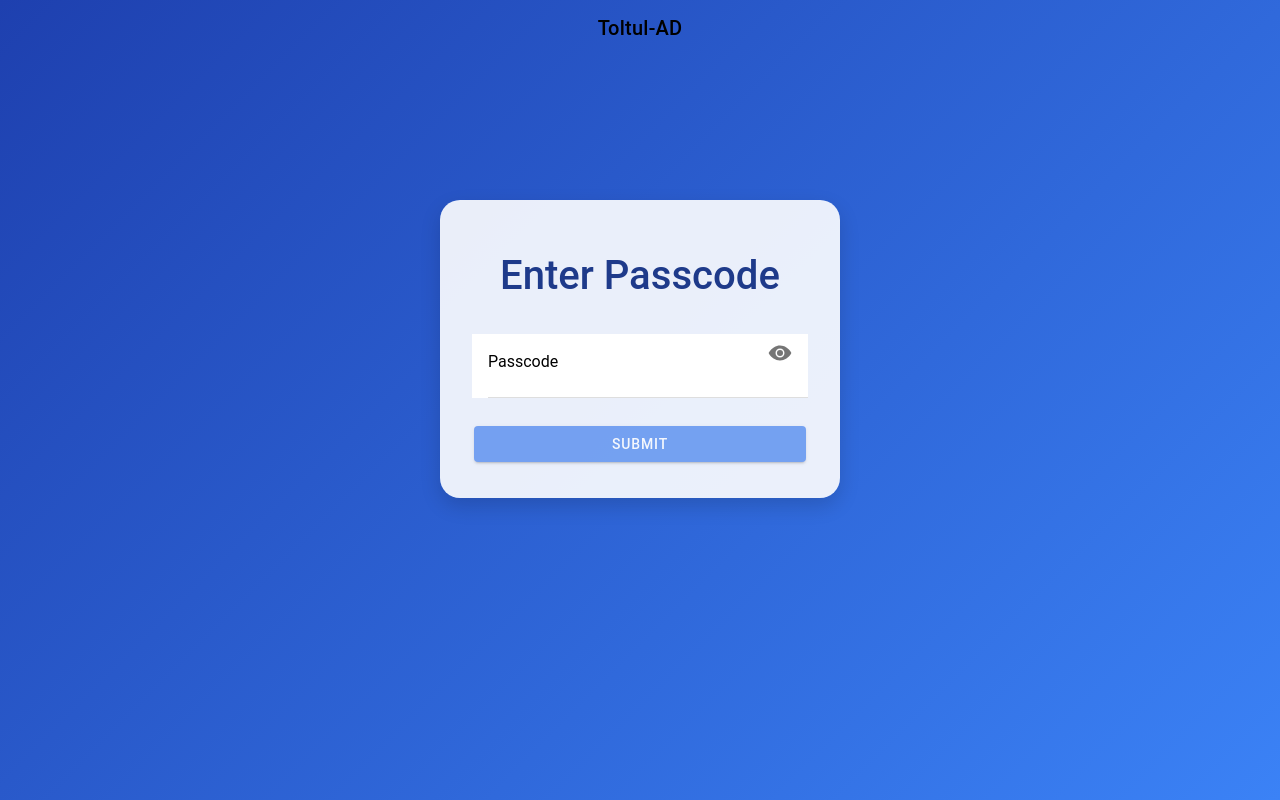
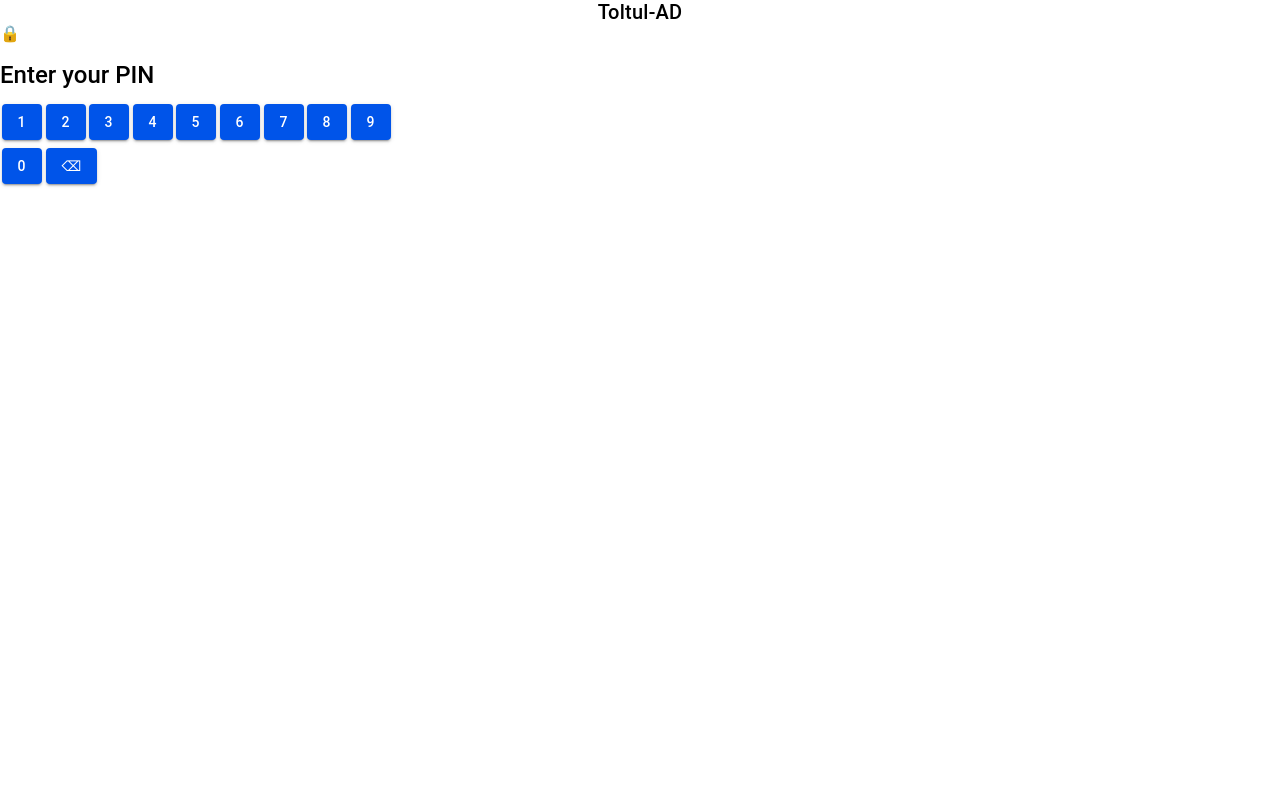
Before and after one commit to Opop29/Toltul-ad, a React (Vite) app: page /Toltul-ad/enter-passcode in a window 1280 px wide. Built offline with nearby package versions, Linux system fonts and the light colour scheme.

Commit message:
accespage

```diff
--- a/src/css/EnterPasscode.css
+++ /dev/null
@@ -1,43 +0,0 @@
-
-.fade-in {
-  animation: fadeIn 0.8s ease-in;
-}
-
-@keyframes fadeIn {
-  from { opacity: 0; transform: translateY(10px); }
-  to { opacity: 1; transform: translateY(0); }
-}
-
-.shake {
-  animation: shake 0.5s;
-}
-
-@keyframes shake {
-  0% { transform: translateX(0); }
-  20% { transform: translateX(-8px); }
-  40% { transform: translateX(8px); }
-  60% { transform: translateX(-8px); }
-  80% { transform: translateX(8px); }
-  100% { transform: translateX(0); }
-}
-.enter-passcode-bg {
-  --background: linear-gradient(135deg, #1e40af, #3b82f6);
-  animation: fadeIn 1s ease-in-out;
-}
-
-.shake {
-  animation: shake 0.4s;
-}
-
-@keyframes shake {
-  0% { transform: translateX(0px); }
-  25% { transform: translateX(-5px); }
-  50% { transform: translateX(5px); }
-  75% { transform: translateX(-5px); }
-  100% { transform: translateX(0px); }
-}
-
-@keyframes fadeIn {
-  from { opacity: 0; }
-  to { opacity: 1; }
-}
--- a/src/pages/EnterPasscode.tsx
+++ b/src/pages/EnterPasscode.tsx
@@ -12,40 +12,46 @@ import {
   IonHeader,
   IonToolbar,
   IonTitle,
+  isPlatform
 } from "@ionic/react";
 import { useHistory } from "react-router-dom";
 import { supabase } from "../utils/supabaseClient";
 import { eye, eyeOff } from "ionicons/icons";
-import "../css/EnterPasscode.css";
+
 
 const EnterPasscode: React.FC = () => {
   const [passcode, setPasscode] = useState("");
   const [showPasscode, setShowPasscode] = useState(false);
+  const [pin, setPin] = useState<string[]>(Array(6).fill(""));
+  const [activeIndex, setActiveIndex] = useState(0);
+
   const [showToast, setShowToast] = useState(false);
   const [toastMessage, setToastMessage] = useState("");
   const [toastColor, setToastColor] = useState<"success" | "danger">("success");
   const [loading, setLoading] = useState(false);
   const [shake, setShake] = useState(false);
+
   const history = useHistory();
+  const isMobile = isPlatform("mobile") || isPlatform("tablet");
 
   useEffect(() => {
     setPasscode("");
+    setPin(Array(6).fill(""));
+    setActiveIndex(0);
   }, []);
 
   const vibrate = (pattern: number | number[]) => {
-    if ("vibrate" in navigator) {
-      navigator.vibrate(pattern);
-    }
+    if ("vibrate" in navigator) navigator.vibrate(pattern);
   };
 
-  const handleCheckPasscode = async () => {
-    if (!passcode.trim()) return;
+  const checkPasscode = async (code: string) => {
+    if (!code) return;
     setLoading(true);
 
     const { data, error } = await supabase
       .from("passcodes")
       .select("*")
-      .eq("code", passcode.trim())
+      .eq("code", code.trim())
       .single();
 
     setLoading(false);
@@ -54,78 +60,63 @@ const EnterPasscode: React.FC = () => {
       vibrate([200, 100, 200]);
       setShake(true);
       setTimeout(() => setShake(false), 500);
-
       setToastMessage("❌ Invalid Passcode");
       setToastColor("danger");
       setShowToast(true);
       setPasscode("");
+      setPin(Array(6).fill(""));
+      setActiveIndex(0);
     } else {
       vibrate(150);
       setToastMessage("✅ Access Granted");
       setToastColor("success");
       setShowToast(true);
+      localStorage.setItem("authenticated", "true");
+      setTimeout(() => history.push("/Toltul-ad/home"), 900);
+    }
+  };
 
-      localStorage.setItem("authenticated", "true");
+  const onDesktopSubmit = () => {
+    if (!passcode.trim()) return;
+    checkPasscode(passcode);
+  };
 
-      setPasscode("");
-      setTimeout(() => {
-        history.push("/Toltul-ad/home");
-      }, 1000);
+  const handleNumberPress = (num: string) => {
+    if (loading) return;
+    if (activeIndex < 6) {
+      const newPin = [...pin];
+      newPin[activeIndex] = num;
+      setPin(newPin);
+      setActiveIndex(activeIndex + 1);
+      if (activeIndex + 1 === 6) checkPasscode(newPin.join(""));
+    }
+  };
+
+  const handleDelete = () => {
+    if (loading) return;
+    if (activeIndex > 0) {
+      const newPin = [...pin];
+      newPin[activeIndex - 1] = "";
+      setPin(newPin);
+      setActiveIndex(activeIndex - 1);
     }
   };
 
   return (
     <IonPage>
-      {/* Header with title */}
+  <IonContent className="enter-passcode-bg" fullscreen>
+    {!isMobile ? (
+      <div className="glass-card desktop-container">
 
-
-
-
-
-
-      {/* Content with cool background */}
-      <IonContent
-        fullscreen
-        className="ion-padding ion-text-center fade-in enter-passcode-bg"
-      >
-         <IonTitle className="ion-text-center">Toltul-AD</IonTitle>
-        <div
-          style={{
-            maxWidth: "90%",
-            width: "400px",
-            margin: "0 auto",
-            marginTop: "20vh",
-            display: "flex",
-            flexDirection: "column",
-            gap: "1.5rem",
-            background: "rgba(255, 255, 255, 0.9)",
-            padding: "2rem",
-            borderRadius: "20px",
-            boxShadow: "0 8px 20px rgba(0,0,0,0.15)",
-          }}
-        >
-        <h1
-  style={{
-    fontSize: "clamp(1.8rem, 5vw, 2.5rem)",
-    color: "#1E3A8A",
-    textAlign: "center",
-  }}
->
-   Enter Passcode
-</h1>
-
-
+        <IonTitle className="ion-text-center tech-title">Toltul-AD</IonTitle>
+        <h1 className="title gradient-title">🔑 Enter Passcode</h1>
         <IonItem className={shake ? "shake" : ""}>
           <IonLabel position="floating">Passcode</IonLabel>
           <IonInput
             type={showPasscode ? "text" : "password"}
             value={passcode}
             onIonChange={(e) => setPasscode(e.detail.value!)}
-              onKeyDown={(e) => {
-                if (e.key === "Enter") {
-                  handleCheckPasscode();
-                }
-              }}
+            onKeyDown={(e) => { if (e.key === "Enter") onDesktopSubmit(); }}
           />
           <IonIcon
             slot="end"
@@ -134,16 +125,57 @@ const EnterPasscode: React.FC = () => {
             style={{ cursor: "pointer" }}
           />
         </IonItem>
-
        <IonButton
   expand="block"
-            color="primary"
-            onClick={handleCheckPasscode}
+  onClick={onDesktopSubmit}
   disabled={!passcode.trim() || loading}
+  style={{ display: loading ? "none" : "block" }}
 >
   {loading ? <IonSpinner name="crescent" /> : "Submit"}
 </IonButton>
+
       </div>
+    ) : (
+      <div className="glass-card passcode-container">
+        <IonTitle className="ion-text-center tech-title">Toltul-AD</IonTitle>
+        <div className="logo-circle">🔒</div>
+        <h2>Enter your PIN</h2>
+        <div className={`pin-boxes ${shake ? "shake" : ""}`}>
+          {pin.map((digit, i) => (
+            <div
+              key={i}
+              className={`pin-box ${digit ? "filled" : ""} ${
+                i === activeIndex ? "active" : ""
+              }`}
+            >
+              {digit ? "●" : ""}
+            </div>
+          ))}
+        </div>
+        <div className="keypad">
+          {[1, 2, 3, 4, 5, 6, 7, 8, 9].map((n) => (
+            <IonButton
+              key={n}
+              onClick={() => handleNumberPress(String(n))}
+              className="keypad-btn"
+            >
+              {n}
+            </IonButton>
+          ))}
+          <div className="keypad-placeholder" />
+          <IonButton
+            onClick={() => handleNumberPress("0")}
+            className="keypad-btn"
+          >
+            0
+          </IonButton>
+          <IonButton onClick={handleDelete} className="keypad-btn keypad-back">
+            ⌫
+          </IonButton>
+        </div>
+        {loading && <IonSpinner name="crescent" />}
+      </div>
+    )}
 
     <IonToast
       isOpen={showToast}
@@ -154,6 +186,7 @@ const EnterPasscode: React.FC = () => {
     />
   </IonContent>
 </IonPage>
+
   );
 };
 
```
Also changed, not shown: 1 other file (tests, documents, lock files or other folders). Lines whose indentation alone changed are shown as unchanged.
